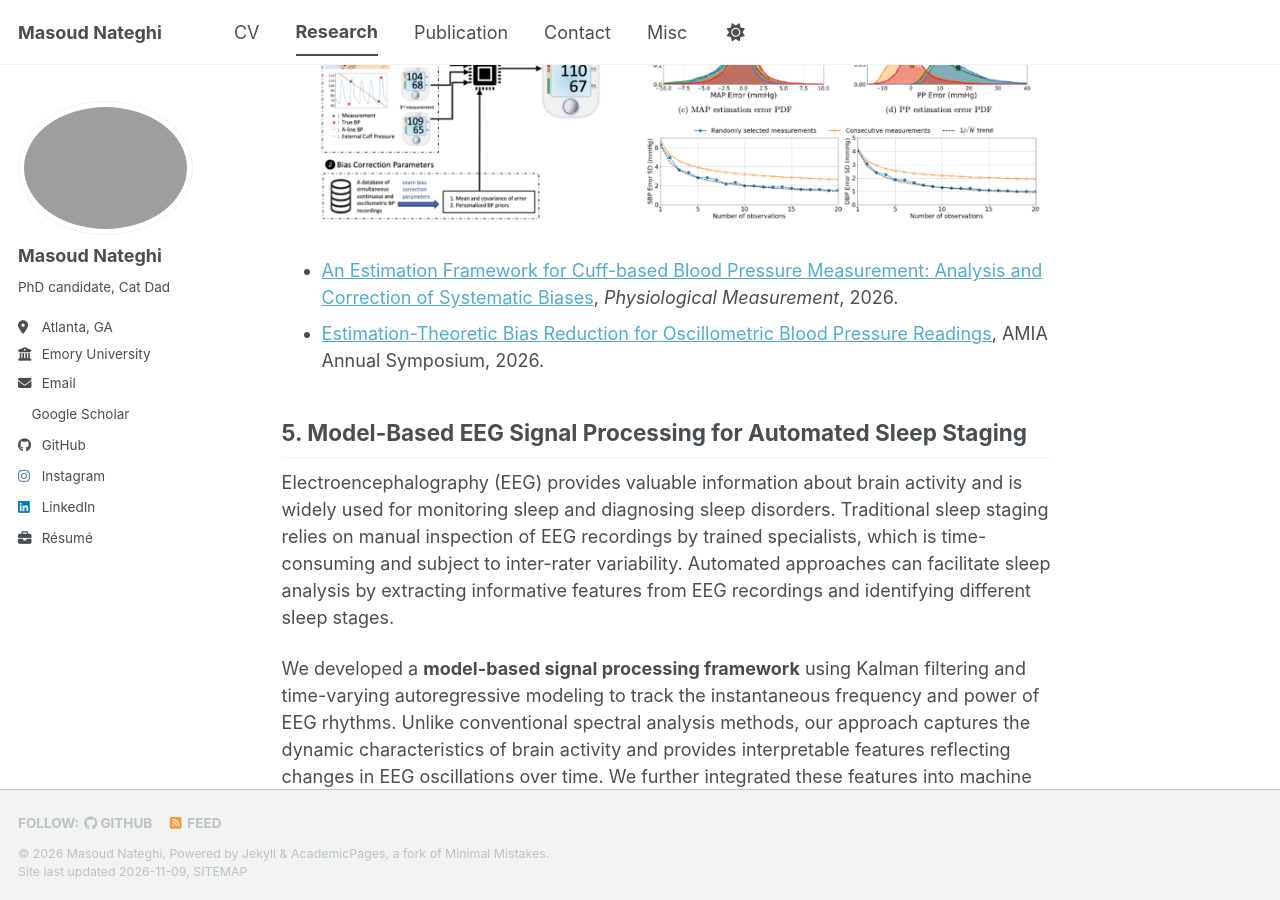
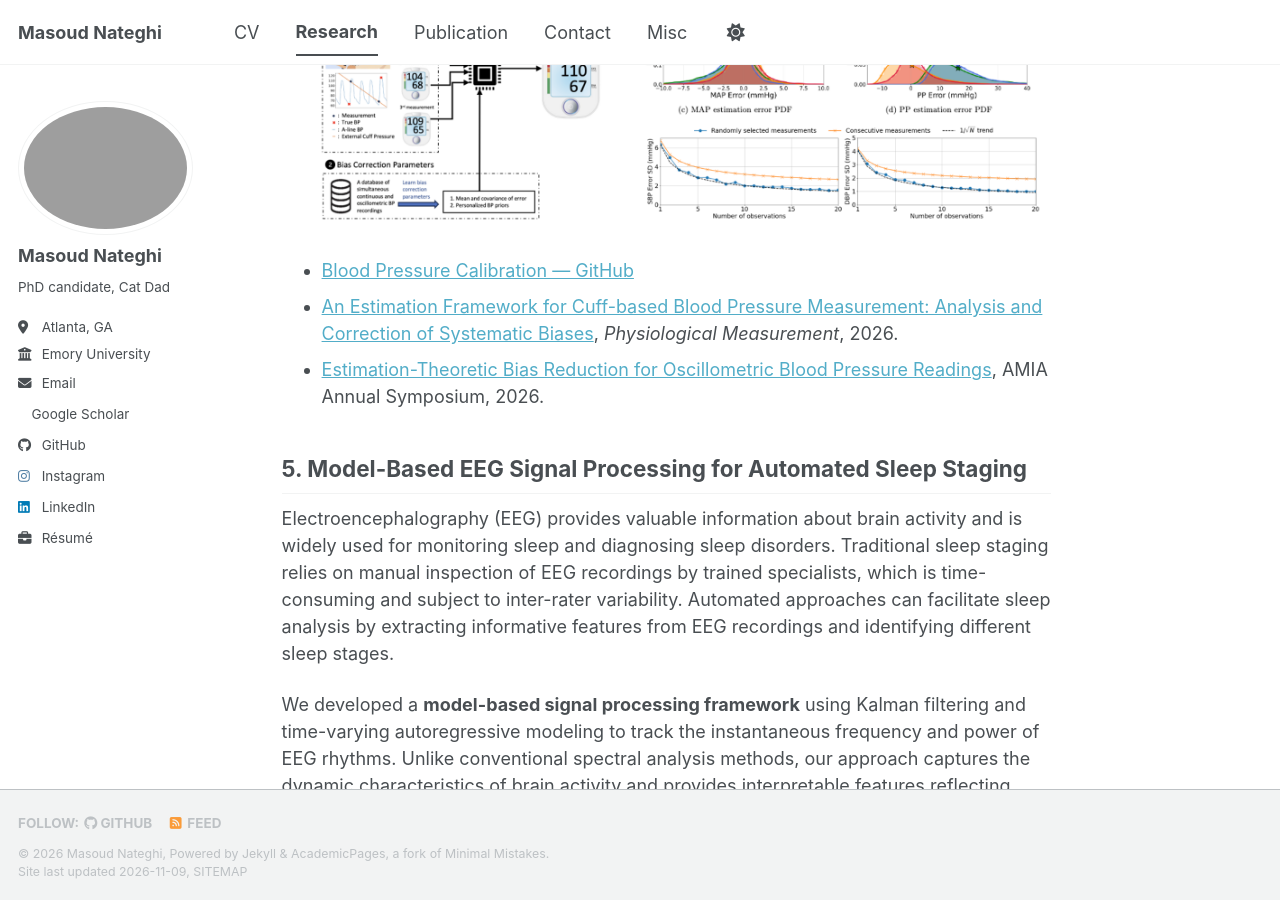
Before and after one commit to MasoudNateghi/MasoudNateghi.github.io, a Jekyll site: the page built from _pages/research.md, in a window 1280 px wide and 900 px high, scrolled down 5320 px. Built offline with Jekyll 4.4.1, drawn with Linux system fonts in a browser that asks for light colours; a style sheet for code colours, icons or effects is not loaded.

Commit message:
Added Link to BP calibration repo

```diff
--- a/_pages/research.md
+++ b/_pages/research.md
@@ -58,6 +58,7 @@ We developed a mathematical framework to characterize and correct systematic bia
 
 ![](/images/bp1.png)
 
+- [Blood Pressure Calibration — GitHub](https://github.com/alphanumericslab/bp-calibration)
 - [An Estimation Framework for Cuff-based Blood Pressure Measurement: Analysis and Correction of Systematic Biases](https://doi.org/10.1088/1361-6579/aebde2), *Physiological Measurement*, 2026.
 - [Estimation-Theoretic Bias Reduction for Oscillometric Blood Pressure Readings](https://arxiv.org/abs/2508.15687), AMIA Annual Symposium, 2026.
 
```
